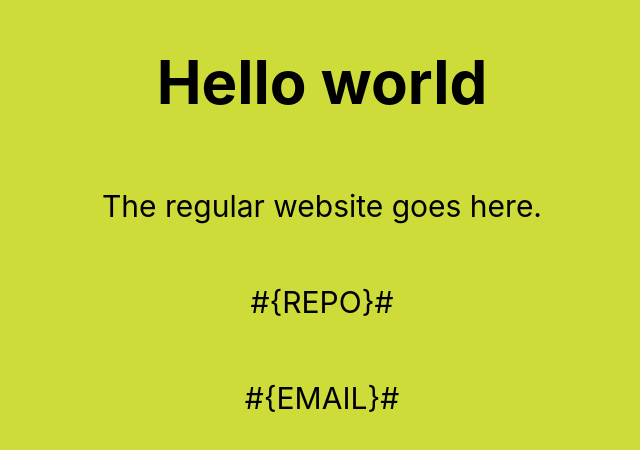
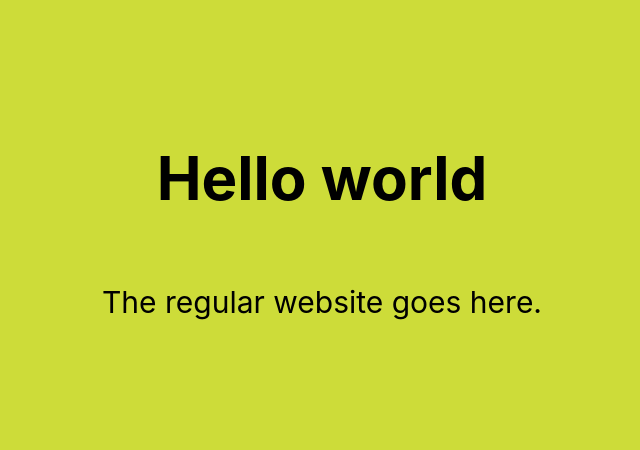
Before and after one commit to gjhltn/selfie, a React (Create React App) app: page /#/ in a window 1280 px wide. Shown: the part 174-624 px from the top of the page, without its empty margins (318-958 px from the left). Built offline with nearby package versions, Linux system fonts and the light colour scheme.

Commit message:
real credentials

```diff
--- a/src/components/Root/index.js
+++ b/src/components/Root/index.js
@@ -17,7 +17,10 @@ export const Root = () => (
 	<All colour={CONFIG.backgroundColour}>
 		<h1>Hello world</h1>
 		<p>The regular website goes here.</p>
-		<p>{' #{REPO}# '} </p>
-		<p>{' #{EMAIL}# '} </p>
+		{/*}
+			<p>{ " #{OWNER}# " } </p>
+		    <p>{  " #{REPO}# " } </p>
+		    <p>{  " #{EMAIL}# " } </p>
+*/}
 	</All>
 )
```
